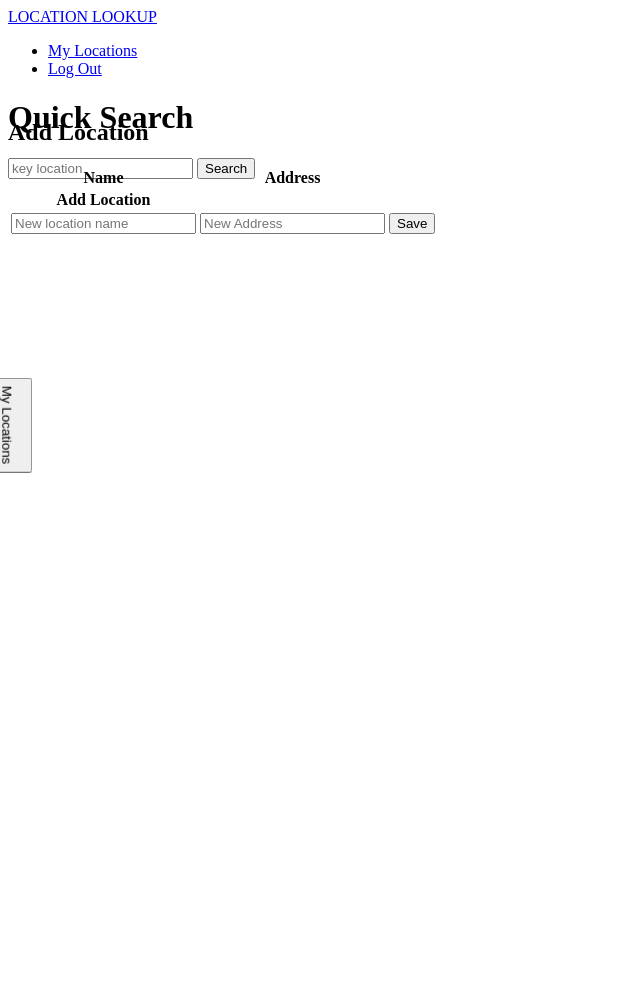
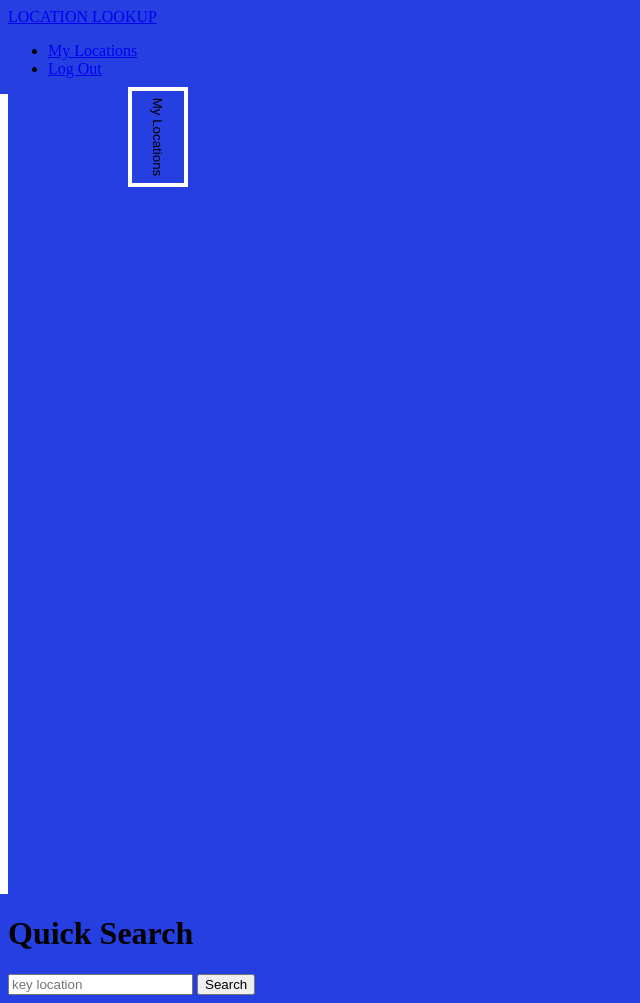
Before and after one commit to AidaP1/location__checker, a Flask app: template app/templates/homepage.html in a window 1280 px wide. Shown: the whole page, without its empty margins (0-640 px from the left). Before the commit the page ends 473 px from the top, so only its background shows below. Run offline with Flask 2, Linux system fonts and the light colour scheme; the template is opened without the code that fills it, so the values that code supplies are empty; some libraries are stand-ins or nearby versions.

Commit message:
sidebar slides, but looks like shit. Button jumping

```diff
--- /dev/null
+++ b/app/static/scripts.js
@@ -0,0 +1,9 @@
+
+// Sliding sidebar
+const toggleBtn = document.querySelector('#location-sidebar-toggle');
+const sidebar = document.querySelector('#locations-sidebar');
+
+toggleBtn.addEventListener('click', function() {
+  toggleBtn.classList.toggle('is-closed');
+  sidebar.classList.toggle('is-closed');
+})
--- /dev/null
+++ b/app/static/styles.css
@@ -0,0 +1,37 @@
+* {
+  box-sizing: border-box;
+}
+
+body {
+  background-color: #253FE1;
+}
+
+#location-sidebar-toggle {
+  position: fixed;
+  z-index: 1;
+  border: 4px solid #fff;
+  outline: none;
+  width: 100px;
+  height: 60px;
+  margin-left: 55.5em;
+  margin-top: 1em;
+  background-color: #253FE1;
+  transition: 0.5s;
+  transform: rotate(0.25turn);
+}
+#location-sidebar-toggle .icon {
+  font-size: 1.5rem;
+  color: #fff;
+}
+
+#locations-sidebar {
+  width: 40em;
+  height: 100vh;
+  background-color: #fff;
+  transition: 0.7s;
+}
+#locations-sidebar.is-closed {
+  transform: translateX(-40em);
+}
+
+/*# sourceMappingURL=styles.css.map */
--- a/app/static/styles.scss
+++ b/app/static/styles.scss
@@ -0,0 +1,44 @@
+// Colors
+$white: #fff;
+$main-color: #29C7D2;
+$sub-color: #253FE1;
+
+$color__bg: $sub-color;
+$color__sidebar: $white;
+$color__toggle: $sub-color;
+
+// Sizes
+$width__sidebar: 40em;
+
+
+* {
+    box-sizing: border-box;
+}
+
+body {
+    background-color: $color__bg;
+  }
+
+  #location-sidebar-toggle {
+    position: fixed;
+    z-index: 1;
+    border: 4px solid $white;
+    outline: none;
+    width: 100px;
+    height: 60px;
+    margin-left: $width__sidebar + 15.5em;
+    background-color: $color__toggle;
+    transition: .5s;
+    transform: rotate(0.25turn);
+  }
+
+  #locations-sidebar {
+    width: $width__sidebar;
+    height: 100vh;
+    background-color: $color__sidebar;
+    transition: .7s;
+
+    &.is-closed {
+      transform: translateX(-$width__sidebar);
+    }
+  }
--- a/app/templates/homepage.html
+++ b/app/templates/homepage.html
@@ -5,14 +5,14 @@
 {% endblock %}
 
 {% block main %}
-<!-- Button to show the popout of locations -->
-<button style="position: fixed; height:50px; width: auto; z-index: 2; transform: rotate(0.25turn); left:-2.5pc; top: 50vh" type="button" aria-expanded="false" aria-controls="my-locations">
-    My Locations
-</button>
+
 <!-- View your locatoin list and delete any -->
-<div id="my-locations" style="position: fixed;">
-    <div  style="width: 80vw">
-        <h2>Add Location</h2>
+<div id="locations-sidebar" style="position: relative" class="is-closed">
+    <!-- Button to show the popout of locations -->
+    <button id="location-sidebar-toggle" class="is-closed" type="button" aria-expanded="false" aria-controls="my-locations">
+        My Locations
+    </button>
+    <div >
         <table>
             <thead>
                 <tr>
@@ -103,4 +103,5 @@
     src="http://maps.googleapis.com/maps/api/js?key={{ API_KEY }}&libraries=places&callback=initAutocomplete">
 </script>
 
+
 {% endblock %}
--- a/app/templates/layout.html
+++ b/app/templates/layout.html
@@ -6,6 +6,9 @@
 
         <meta charset="utf-8">
         <meta name="viewport" content="initial-scale=1, width=device-width">
+        <!-- stylesheet -->
+        <link href="./../static/styles.css" type="text/css" rel="stylesheet">
+        <script src="./../static/scripts.js" defer></script>
 
         <title>{% block title %}{% endblock %}</title>
         {% block headfile %}
```
Also changed, not shown: 1 other file.
